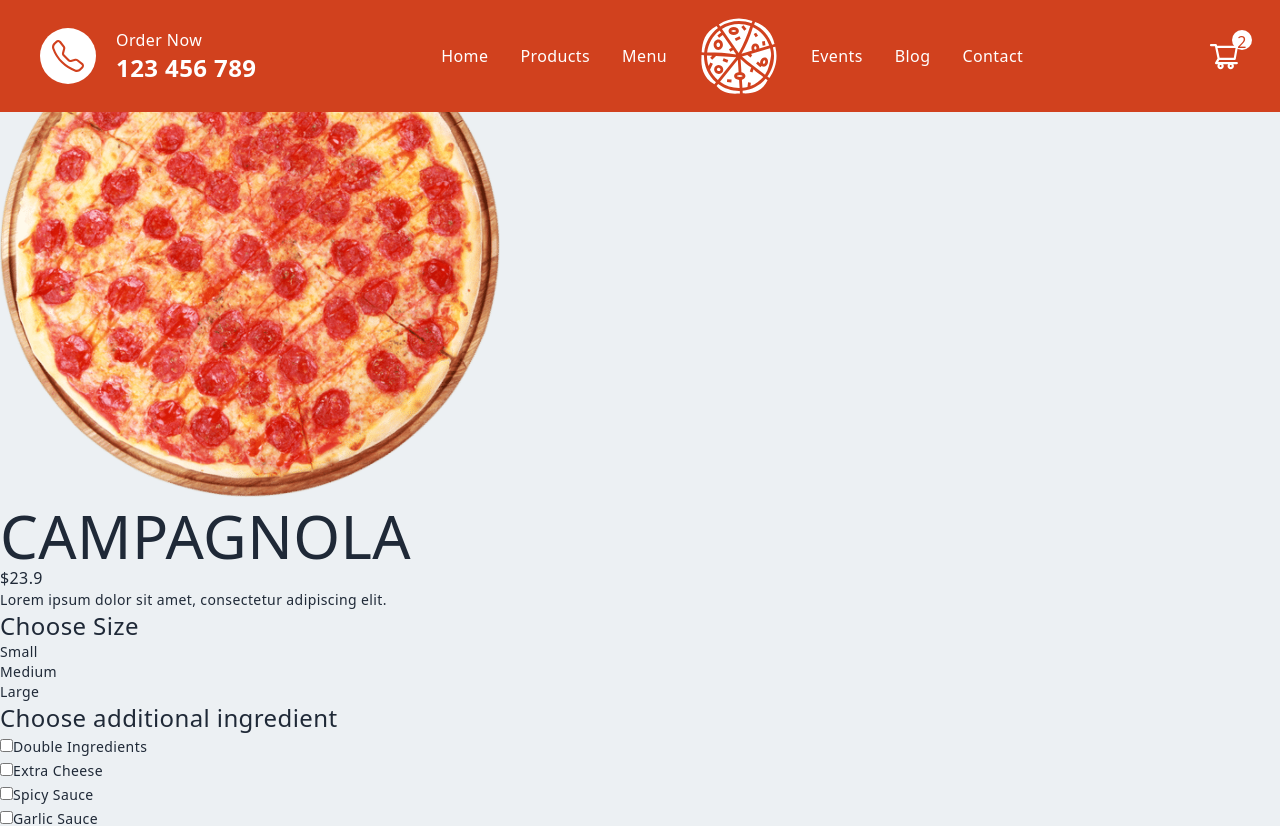
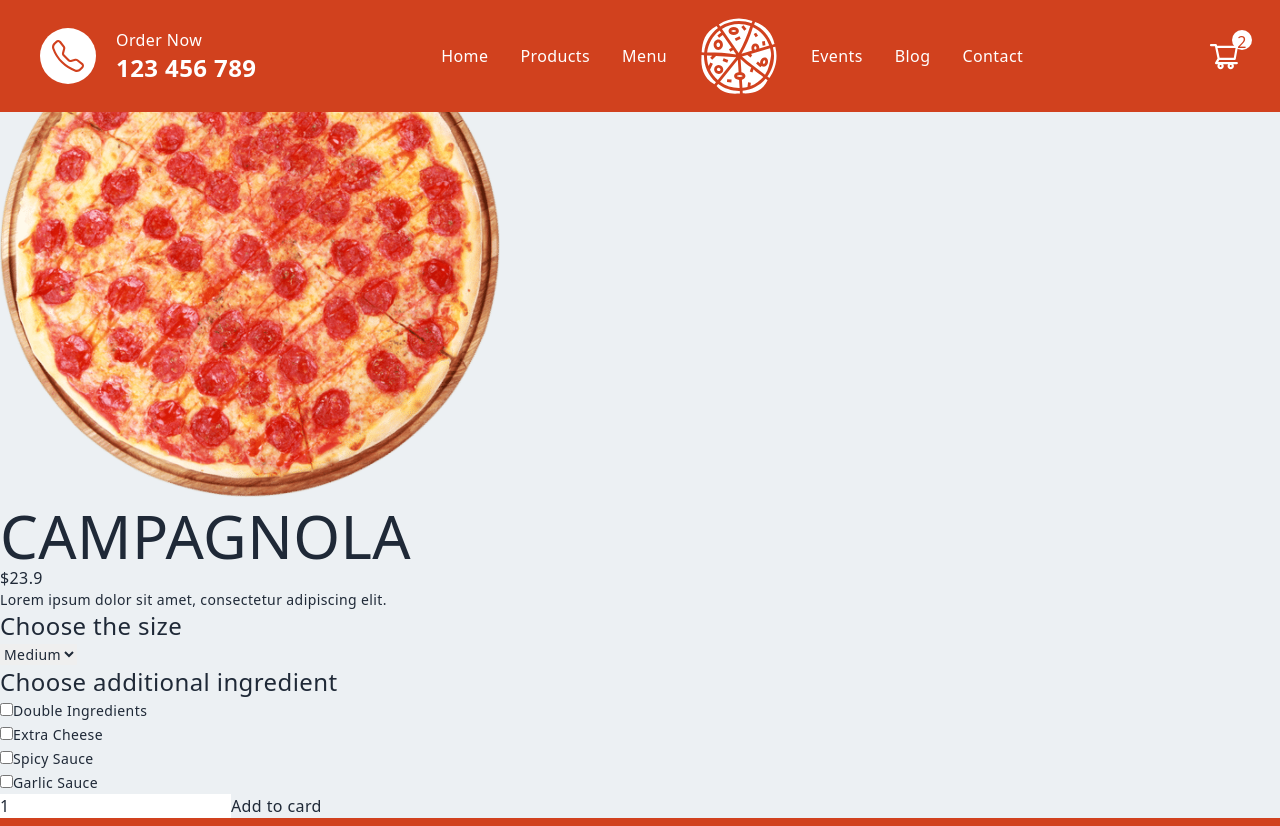
Before and after one commit to anwari-fikri/restaurant-website, a Next.js app: page /product/1 in a window 1280 px wide. Shown: the top 826 px of the page. Built offline with nearby package versions, Linux system fonts and the light colour scheme.

Commit message:
Added dropdown for size

```diff
--- a/pages/product/[id].jsx
+++ b/pages/product/[id].jsx
@@ -3,6 +3,10 @@ import React, { useState } from "react";
 
 const Product = () => {
   const [size, setSize] = useState(1);
+
+  const changeSize = (event) => {
+    setSize(event.target.value);
+  };
 
   const pizza = {
     id: 1,
@@ -26,6 +30,16 @@ const Product = () => {
           <p>{pizza.desc}</p>
         </div>
         <div>
+          <label>
+            <h3>Choose the size</h3>
+            <select value={size} onChange={changeSize}>
+              <option value={0}>Small</option>
+              <option value={1}>Medium</option>
+              <option value={2}>Large</option>
+            </select>
+          </label>
+        </div>
+        {/* <div>
           <h3>Choose Size</h3>
           <div onClick={() => setSize(0)}>
             <p className="active:underline">Small</p>
@@ -36,7 +50,7 @@ const Product = () => {
           <div onClick={() => setSize(2)}>
             <p>Large</p>
           </div>
-        </div>
+        </div> */}
         <div>
           <h3>Choose additional ingredient</h3>
           <div>
```
